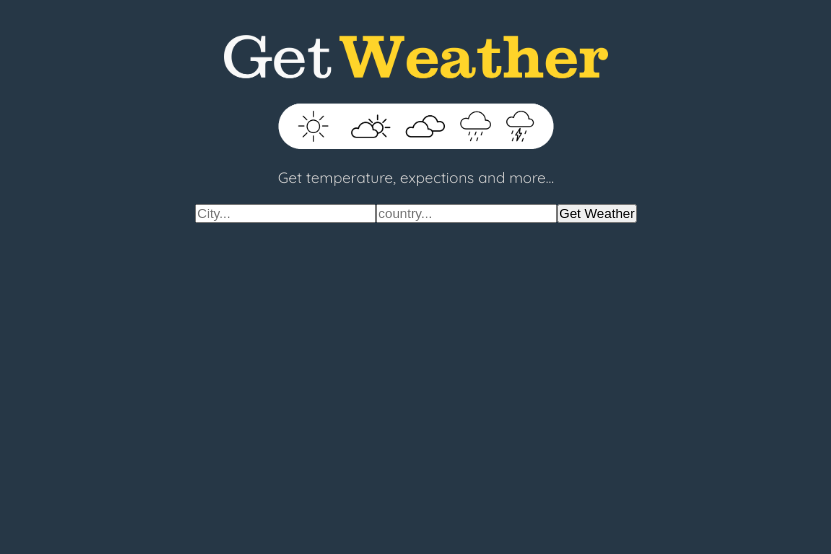
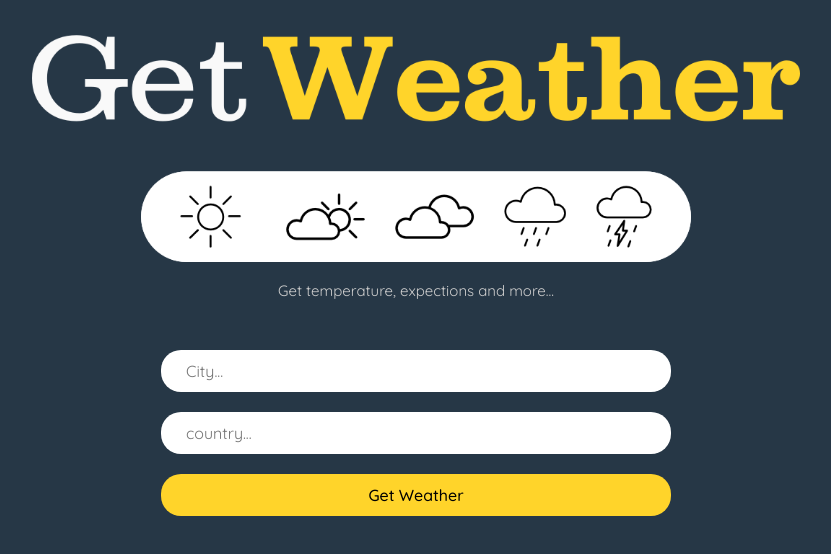
Before and after one commit to sarah27h/react-get-weather-app, a React (Create React App) app: page / in a window 1280 px wide. Shown: the top 554 px of the page, without its empty margins (224-1055 px from the left). Built offline with nearby package versions, Linux system fonts and the light colour scheme.

Commit message:
Style: add styles for <Form />

```diff
--- a/src/App.css
+++ b/src/App.css
@@ -22,6 +22,12 @@ body {
   font-family: 'Quicksand', sans-serif;
 }
 
+input,
+select,
+textarea,
+button {
+  font-family:inherit; /* to get form inherit font family as does not inherit by default*/
+}
 
 /* start App */
 .App {
@@ -33,7 +39,7 @@ body {
 .titles-Wrapper .logo-app {
   margin-top: 35px;
   max-width: 100%;
-  width: 30%;
+  width: 60%;
 }
 
 .titles-Wrapper p {
@@ -41,3 +47,36 @@ body {
   color: #ccc;
   font-size: 15px;
 }
+
+
+/* start Form */
+.form-container {
+  max-width: 580px;
+  padding: 35px;
+  margin: auto;
+}
+
+.form-container .form-row {
+  margin-bottom: 20px;
+}
+
+.form-container .form-text {
+  display: block;
+  width: 100%;
+  height: 42px;
+  padding: 0 25px;
+  border-radius: 20px 20px;
+  border: none;
+  font-size: 16px;
+}
+
+.form-container .sub-btn {
+  width: 100%;
+  height: 42px;
+  padding: 0 25px;
+  border-radius: 20px 20px;
+  border: none;
+  background: #ffd42a;
+  font-weight: 500;
+  font-size: 16px;
+}
--- a/src/components/Form.js
+++ b/src/components/Form.js
@@ -8,17 +8,29 @@ class Form extends Component {
         e.preventDefault();
         let city = document.getElementsByName("city")[0].value;
         let country = document.getElementsByName("country")[0].value;
+
         // pass user inputs as actions back to parent component <App />
         this.props.onSubmit(city, country);
     }
 
+    componentDidMount() {
+        console.log('Form componentDidMount');
+    }
+
     render() {
+        console.log('Form render');
         return(
-            <form onSubmit={this.handleSubmit}>
-                <input type="text" name="city" placeholder="City..."/>
-                <input type="text" name="country" placeholder="country..."/>
-                <button>Get Weather</button>
-            </form>
+            <div className="form-container">
+                <form onSubmit={this.handleSubmit}>
+                    <div className="form-row">
+                        <input className="form-text" type="text" name="city" placeholder="City..."/>
+                    </div>
+                    <div className="form-row">
+                        <input className="form-text" type="text" name="country" placeholder="country..."/>
+                    </div>
+                    <button className="sub-btn" type="submit">Get Weather</button>
+                </form>
+            </div>
         );
     }
 }
```
